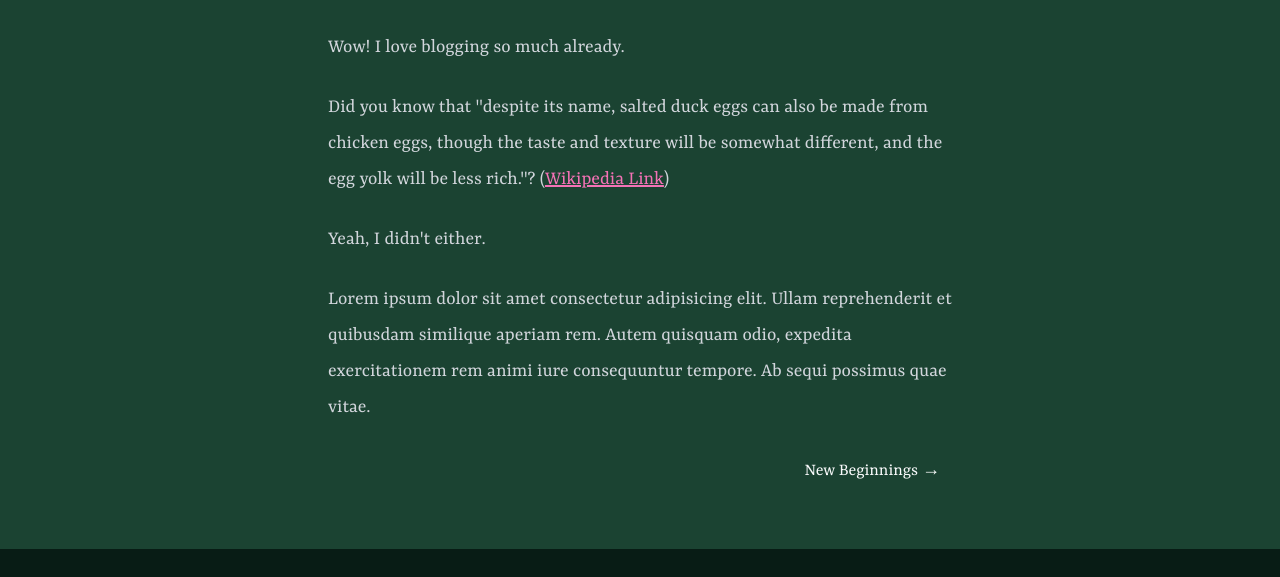
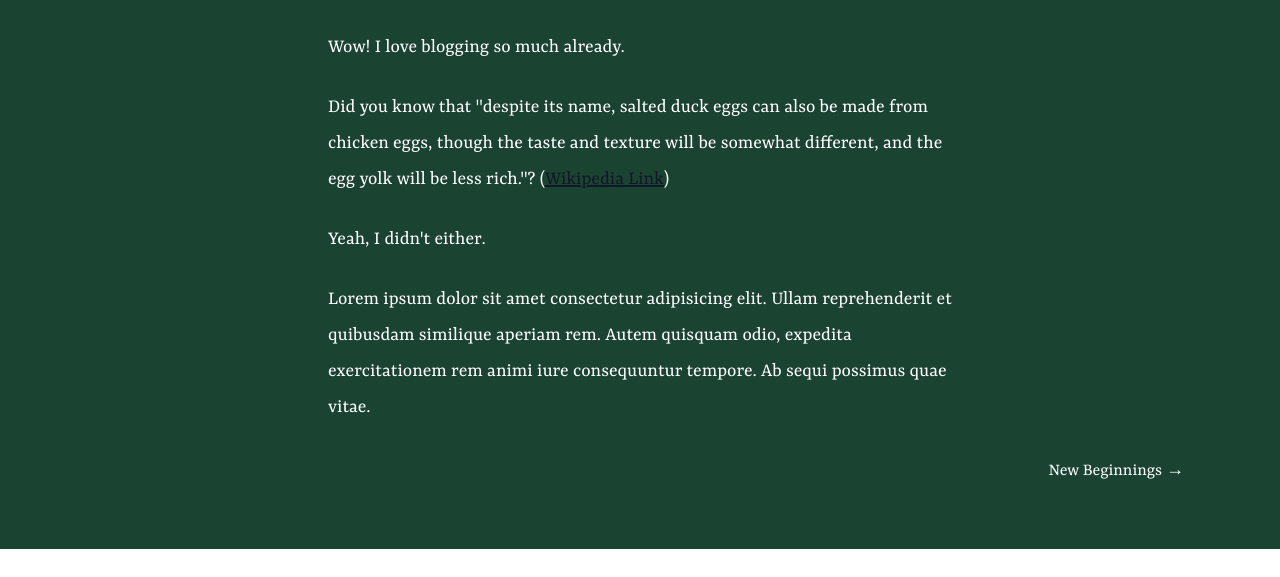
Before and after one commit to dameradev/gatsby-js-tailwind-mdx, a Gatsby site: page /my-second-post in a window 1280 px wide. Shown: the part 223-800 px from the top of the page. Built offline with nearby package versions, Linux system fonts and the light colour scheme; Gatsby itself is replaced by a stand-in of ours; some packages are replaced by stand-ins of ours; a web font is replaced by a local one.

Commit message:
Removed unecessary config for tailwind

```diff
--- a/gatsby-ssr.js
+++ b/gatsby-ssr.js
@@ -1,36 +1,2 @@
-import React from "react"
 import { wrapRootElement as wrap } from "./wrapRootElement"
-
-function setTheme() {
-  if (typeof window !== "undefined") {
-    const theme = localStorage.getItem("blog-theme")
-
-    let selectedTheme
-    if (typeof theme === "string") {
-      selectedTheme = theme
-    } else {
-      selectedTheme = "dark"
-    }
-
-    if (selectedTheme === "dark") {
-      document.documentElement.classList.add("dark")
-    } else {
-      document.documentElement.classList.remove("dark")
-    }
-  }
-}
-
-const ScriptTag = () => {
-  const boundFn = String(setTheme)
-
-  let calledFunction = `(${boundFn})()`
-
-  return <script dangerouslySetInnerHTML={{ __html: calledFunction }} />
-}
-
-// eslint-disable-next-line @typescript-eslint/explicit-module-boundary-types
-export const onRenderBody = ({ setPreBodyComponents }) => {
-  setPreBodyComponents(<ScriptTag />)
-}
-
 export const wrapPageElement = wrap
--- a/src/components/Layout.tsx
+++ b/src/components/Layout.tsx
@@ -22,7 +22,7 @@ const Layout: React.FC<LayoutProps> = ({ location, children }) => {
         {/* <ThemeSwitch /> */}
       </div>
       {<Header />}
-      <main className="flex-1 bg-gradient-to-br from-skin-primary to-skin-secondary transition-colors px-8 lg:px-24 py-8 md:py-16 overflow-y-auto">
+      <main className="flex-1 bg-skin-primary  transition-colors px-8 lg:px-24 py-8 md:py-16 overflow-y-auto">
         {children}
       </main>
     </div>
--- a/src/components/index.ts
+++ b/src/components/index.ts
@@ -1,6 +1,3 @@
-// export { default as Bio } from "./Profile"
-// export { default as Button } from "./Button"
-// export { default as ThemeSwitch } from "./ThemeSwitch"
 export { default as Seo } from "./Seo"
 export { default as Header } from "./Header"
 export { default as Layout } from "./Layout"
--- a/src/globals.css
+++ b/src/globals.css
@@ -6,23 +6,13 @@
   html,
   body {
     font-family: "Yrsa";
-    @apply bg-skin-base text-skin-fg;
+    /* @apply bg-skin-base text-skin-fg; */
+    color: #fff;
   }
 
   :root {
     --color-background: #081c15;
-    --color-background-muted: #a5a58d;
-    --color-background-medium: #a5a58d;
-
-    --color-text: #f9fafb;
-    --color-header: 17, 24, 39;
-    --color-header-text: 245, 245, 245;
-    --color-text-muted: #d1d5db;
-
-    --color-focus: #84cc16;
-    --color-anchor: #f472b6;
-    --color-anchor-hover: #ec4899;
-
+    --color-header: #0d1921;
     --color-primary: #1b4332;
     --color-secondary: #1b4332;
   }
--- a/src/templates/BlogPost.tsx
+++ b/src/templates/BlogPost.tsx
@@ -19,7 +19,7 @@ const BlogPostTemplate: React.FC<PageProps> = ({ data, location }) => {
       <article itemScope itemType="http://schema.org/Article">
         <header className="grid grid-cols-blog">
           <h1
-            className="col-start-2 font-exo font-black text-skin-fg text-4xl md:text-5xl"
+            className="col-start-2 font-exo  text-4xl md:text-5xl"
             itemProp="headline"
           >
             {post.frontmatter.title}
@@ -30,7 +30,7 @@ const BlogPostTemplate: React.FC<PageProps> = ({ data, location }) => {
         </header>
         <section
           itemProp="articleBody"
-          className="grid-cols-blog prose prose-xl mt-8 mx-auto"
+          className="grid-cols-blog prose prose-xl text-white mt-8 mx-auto"
         >
           <MDXRenderer>{post.body}</MDXRenderer>
         </section>
--- a/tailwind.config.js
+++ b/tailwind.config.js
@@ -1,34 +1,17 @@
-const defaultTheme = require("tailwindcss/defaultTheme")
-
-function withOpacity(variableName) {
-  return ({ opacityValue }) => {
-    if (opacityValue !== undefined) {
-      return `rgba(var(${variableName}), ${opacityValue})`
-    }
-    return `rgba(var(${variableName}))`
-  }
-}
-
 const themes = {
   skin: {
     base: "var(--color-background)",
-    "base-muted": "var(--color-background-muted)",
-    "base-md": "var(--color-background-medium)",
-    focus: "var(--color-focus)",
-    anchor: "var(--color-anchor)",
-    "anchor-hover": "var(--color-anchor-hover)",
-    fg: "var(--color-text)",
-    "fg-muted": "var(--color-text-muted)",
     primary: "var(--color-primary)",
     secondary: "var(--color-secondary)",
-    header: withOpacity("--color-header"),
-    "header-fg": withOpacity("--color-header-text"),
+    header: "var(--color-header)",
+    gridTemplateColumns: {
+      blog: "1fr min(600px, 100%) 1fr",
+    },
   },
 }
 
 module.exports = {
-  mode: "jit",
-  purge: {
+  content: {
     mode: "all",
     content: [
       "./src/**/*.tsx",
@@ -37,93 +20,9 @@ module.exports = {
       "./content/**/*.mdx",
     ],
   },
-  darkMode: "class", // or 'media' or 'class'
   theme: {
     extend: {
-      typography: theme => ({
-        DEFAULT: {
-          css: {
-            color: theme("colors.fg-muted"),
-            a: {
-              color: theme("colors.anchor"),
-              "&:hover": {
-                color: theme("colors.anchor-hover"),
-              },
-              code: { color: theme("colors.focus") },
-            },
-            h1: {
-              fontWeight: "700",
-              letterSpacing: theme("letterSpacing.tight"),
-              color: theme("colors.fg"),
-              fontFamily: "Exo",
-            },
-            h2: {
-              fontWeight: "700",
-              letterSpacing: theme("letterSpacing.tight"),
-              color: theme("colors.fg"),
-              fontFamily: "Exo",
-            },
-            h3: {
-              fontWeight: "700",
-              fontFamily: "Exo",
-              color: theme("colors.fg"),
-            },
-            "h4,h5,h6": {
-              fontFamily: "Exo",
-              fontWeight: "600",
-              color: theme("colors.fg"),
-            },
-            code: {
-              color: theme("colors.bg"),
-              backgroundColor: theme("colors.focus"),
-            },
-            details: {
-              backgroundColor: theme("colors.bg"),
-            },
-            hr: { borderColor: theme("colors.base-muted") },
-            "ol li:before": {
-              fontWeight: "600",
-              color: theme("colors.fg-muted"),
-            },
-            "ul li:before": {
-              backgroundColor: theme("colors.fg-muted"),
-            },
-            strong: { color: theme("colors.fg") },
-            thead: {
-              color: theme("colors.fg"),
-            },
-            tbody: {
-              tr: {
-                borderBottomColor: theme("colors.base-muted"),
-              },
-            },
-            blockquote: {
-              fontSize: "1.5rem",
-              color: theme("colors.fg"),
-              borderLeftColor: theme("colors.fg-muted"),
-            },
-          },
-        },
-      }),
-      colors: themes.skin,
-      boxShadow: {
-        button: "6px 6px 13px #70ad13, -6px -6px 13px #98eb19",
-        light: "6px 6px 13px #059bb4, -6px -6px 13px #07d1f4",
-      },
-      fontFamily: {
-        exo: ["Exo", ...defaultTheme.fontFamily.sans],
-        yrsa: ["Yrsa", ...defaultTheme.fontFamily.sans],
-      },
-      gridTemplateColumns: {
-        blog: "1fr min(600px, 100%) 1fr",
-      },
       backgroundColor: themes,
-      textColor: themes,
-      borderColor: themes,
-      ringColor: themes,
-      divideColor: themes,
-      ringOffsetColor: themes,
-      placeholderColor: themes,
       gradientColorStops: themes,
     },
   },
```
Also changed, not shown: src/images/gatsby-icon.png (added).
